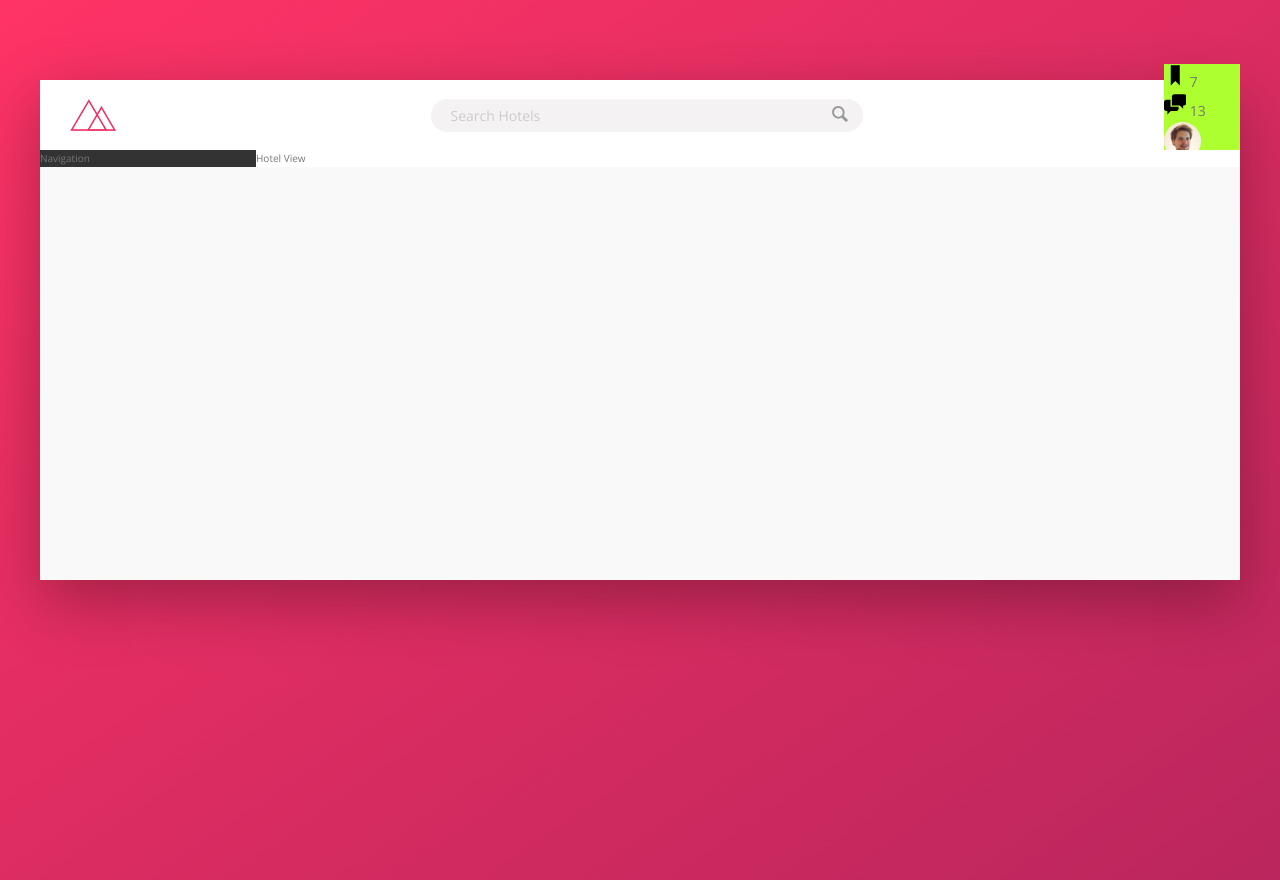
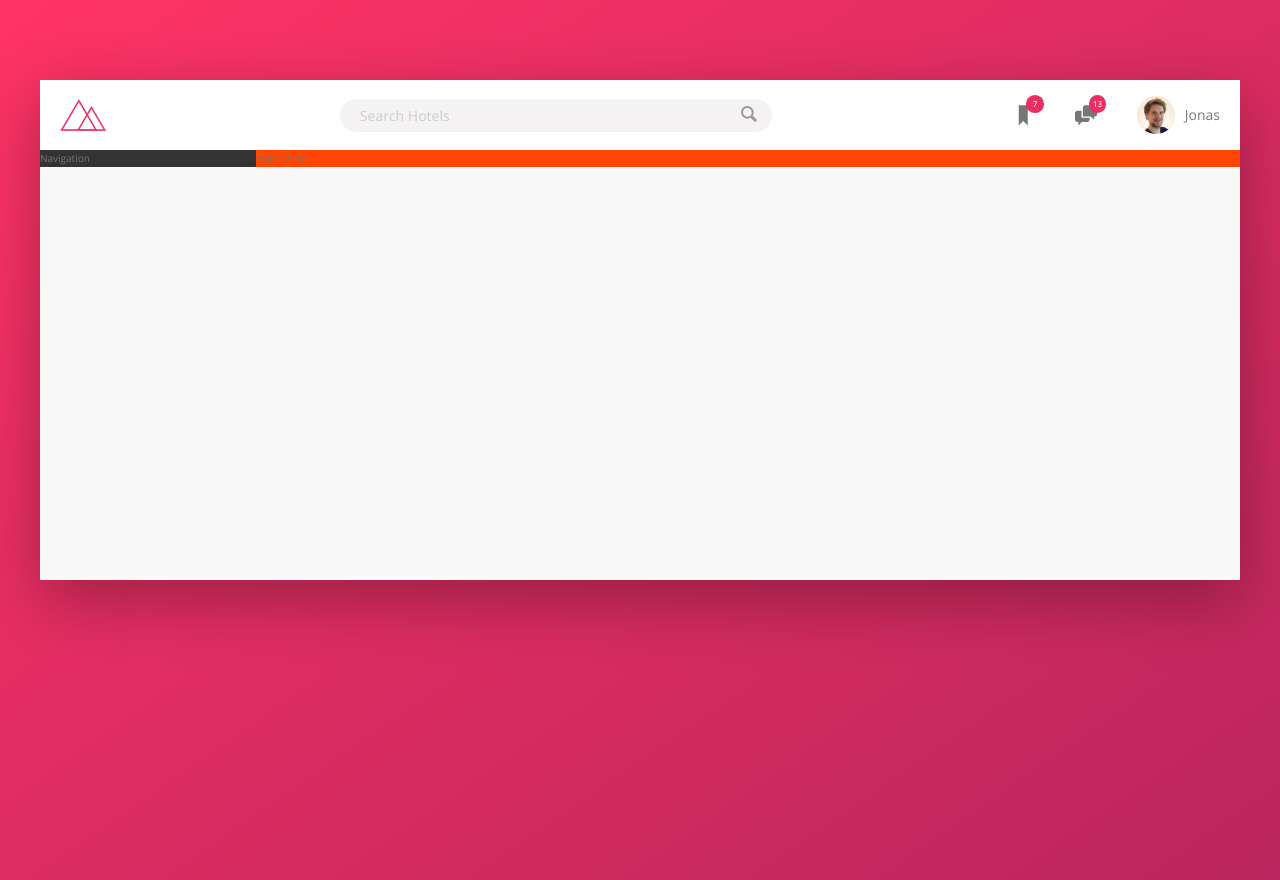
Before and after one commit to tykowale/css-practice, a website: page trillo/index.html in a window 1280 px wide. Drawn offline with nearby package versions, Linux system fonts and the light colour scheme.

Commit message:
finish up on the header component

```diff
--- a/trillo/sass/_component.scss
+++ b/trillo/sass/_component.scss
@@ -2,7 +2,7 @@
 // LOGO
 .logo {
   height: 3.25rem;
-  margin-left: 3rem;
+  margin-left: 2rem;
 }
 
 
@@ -69,31 +69,53 @@
 // USER NAVIGATION
 
 .user-nav {
-  background-color: greenyellow;
+  align-self: stretch;
+
+  display: flex;
+  align-items: center;
+
+  & > * {
+    padding: 0 2rem;
+    cursor: pointer;
+    height: 100%;
+
+    display: flex;
+    align-items: center;
+  }
+
+  & > *:hover {
+    background-color: var(--color-grey-light-2);
+  }
 
   &__icon-box {
-
+    position: relative;
   }
 
   &__icon {
     height: 2.25rem;
     width: 2.25rem;
+    fill: var(--color-grey-dark-2)
   }
 
   &__notification {
+    position: absolute;
+    font-size: 0.8rem;
+    height: 1.75rem;
+    width: 1.75rem;
+    border-radius: 50%;
+    background-color: var(--color-primary);
+    color: var(--color-white);
+    top: 1.5rem;
+    right: 1.1rem;
 
-  }
-
-  &__user {
-
+    display: flex;
+    justify-content: center;
+    align-items: center;
   }
 
   &__user-photo {
     height: 3.75rem;
     border-radius: 50%;
-  }
-
-  &__user-name {
-
+    margin-right: 1rem;
   }
 }
--- a/trillo/sass/_layout.scss
+++ b/trillo/sass/_layout.scss
@@ -28,6 +28,6 @@
 }
 
 .hotel-view {
-  background-color: var(--color-white);
+  background-color: orangered;
   flex: 1;
 }
```
Also changed, not shown: trillo/css/main.css.
